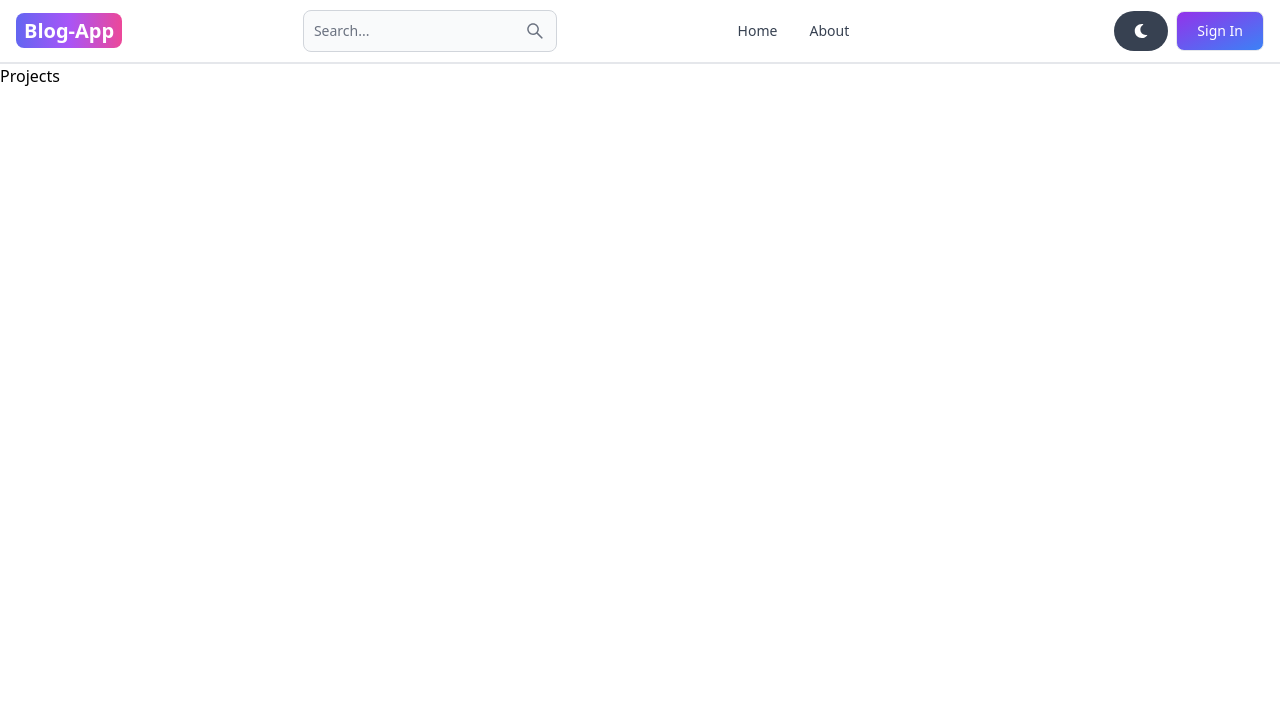
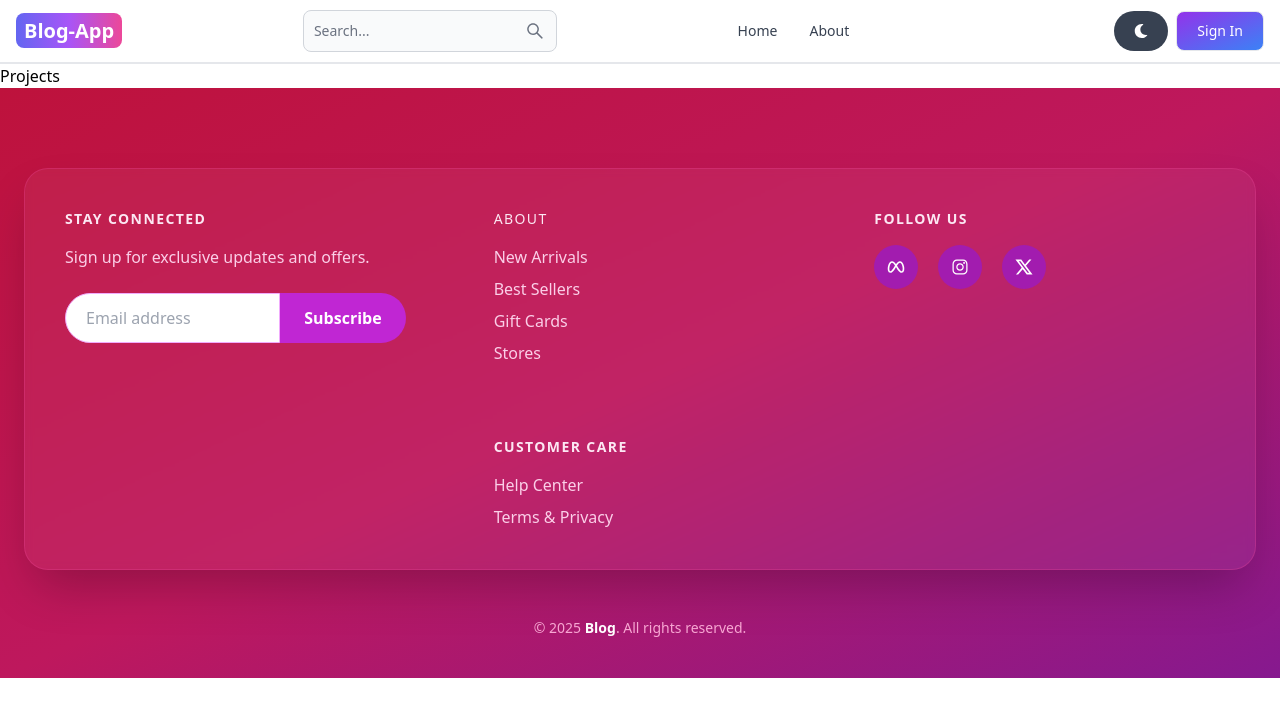
Before and after one commit to Humais77/Blog-App, a React (Vite) app in the folder frontend/: page /projects in a window 1280 px wide. Shown: the top 716 px of the page. Built offline with nearby package versions, Linux system fonts and the light colour scheme.

Commit message:
create and add the footer component

```diff
--- a/frontend/src/App.jsx
+++ b/frontend/src/App.jsx
@@ -6,6 +6,7 @@ import Signup from './pages/Signup.jsx'
 import Dashboard from './pages/Dashboard.jsx'
 import Projects from './pages/Projects.jsx'
 import Header from './components/Header.jsx';
+import Footer from './components/Footer.jsx';
 function App() {
 
   return (
@@ -18,8 +19,8 @@ function App() {
           <Route path='/sign-up' element={<Signup/>}/>
           <Route path='/dashboard' element={<Dashboard/>}/>
           <Route path='/projects' element={<Projects/>}/>
-
         </Routes>
+          <Footer/>
       </BrowserRouter>
   )
 }
--- /dev/null
+++ b/frontend/src/components/Footer.jsx
@@ -0,0 +1,107 @@
+import React from "react";
+import { IoLogoInstagram } from "react-icons/io";
+import { RiTwitterXLine } from "react-icons/ri";
+import { TbBrandMeta } from "react-icons/tb";
+import { FiPhoneCall } from "react-icons/fi";
+import { Link } from "react-router-dom";
+
+const socialLinks = [
+    { icon: TbBrandMeta, url: "https://www.facebook.com", label: "Facebook" },
+    { icon: IoLogoInstagram, url: "https://www.instagram.com", label: "Instagram" },
+    { icon: RiTwitterXLine, url: "https://www.twitter.com", label: "Twitter" },
+];
+
+const Footer = () => {
+    return (
+        <footer className="bg-gradient-to-br from-rose-700 via-pink-700 to-fuchsia-800 text-white pt-20 pb-10 px-6">
+            <div className="max-w-7xl mx-auto grid grid-cols-1 md:grid-cols-3 gap-16 bg-white/5 backdrop-blur-sm border border-pink-500/30 rounded-3xl p-10 shadow-2xl">
+                {/* Newsletter */}
+                <div>
+                    <h3 className="uppercase font-bold tracking-widest mb-4 text-sm text-pink-100">
+                        Stay Connected
+                    </h3>
+                    <p className="text-pink-200 mb-6">
+                        Sign up for exclusive updates and offers.
+                    </p>
+                    <form className="flex">
+                        <input
+                            type="email"
+                            placeholder="Email address"
+                            className="rounded-l-full px-5 py-3 w-full text-gray-900 bg-white border border-fuchsia-300 focus:outline-none"
+                            required
+                        />
+                        <button
+                            type="submit"
+                            className="rounded-r-full bg-fuchsia-600 hover:bg-fuchsia-700 text-white font-semibold px-6 transition"
+                        >
+                            Subscribe
+                        </button>
+                    </form>
+                </div>
+
+                {/* Quick Links */}
+                <div className="md:pl-6 gap-10 flex flex-row sm:flex-col">
+                    <div className="mb-8">
+                        <h3 className="uppercase font-bold tracking-widest mb-4 text-sm text-pink-100">
+                            <Link to='/about' className="hover:text-gray-300 transition font-medium">
+
+                                ABOUT
+                            </Link>
+                        </h3>
+                        <ul className="space-y-2 text-pink-200">
+                            {["New Arrivals", "Best Sellers", "Gift Cards", "Stores"].map((item) => (
+                                <li key={item}>
+                                    <Link to="#" className="hover:text-white transition font-medium">
+                                        {item}
+                                    </Link>
+                                </li>
+                            ))}
+                        </ul>
+                    </div>
+                    <div>
+                        <h3 className="uppercase font-bold tracking-widest mb-4 text-sm text-pink-100">
+                            Customer Care
+                        </h3>
+                        <ul className="space-y-2 text-pink-200">
+                            {["Help Center", "Terms & Privacy"].map((item) => (
+                                <li key={item}>
+                                    <Link to="#" className="hover:text-white transition font-medium">
+                                        {item}
+                                    </Link>
+                                </li>
+                            ))}
+                        </ul>
+                    </div>
+                </div>
+
+                {/* Social & Contact */}
+                <div className="flex flex-col items-center md:items-start">
+                    <h3 className="uppercase font-bold tracking-widest mb-4 text-sm text-pink-100">
+                        Follow Us
+                    </h3>
+                    <div className="flex space-x-5 mb-6">
+                        {socialLinks.map(({ icon: Icon, url, label }, i) => (
+                            <a
+                                key={i}
+                                href={url}
+                                target="_blank"
+                                rel="noopener noreferrer"
+                                aria-label={label}
+                                className="p-3 bg-fuchsia-700 hover:bg-fuchsia-600 rounded-full text-white transition"
+                            >
+                                <Icon className="w-5 h-5" />
+                            </a>
+                        ))}
+                    </div>
+                </div>
+            </div>
+
+            {/* Bottom Bar */}
+            <div className="text-center text-sm text-pink-300 mt-12">
+                &copy; {new Date().getFullYear()} <span className="font-semibold text-white">Blog</span>. All rights reserved.
+            </div>
+        </footer>
+    );
+};
+
+export default Footer;
```
